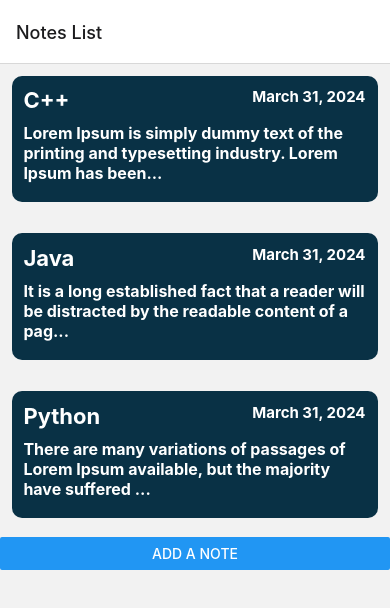
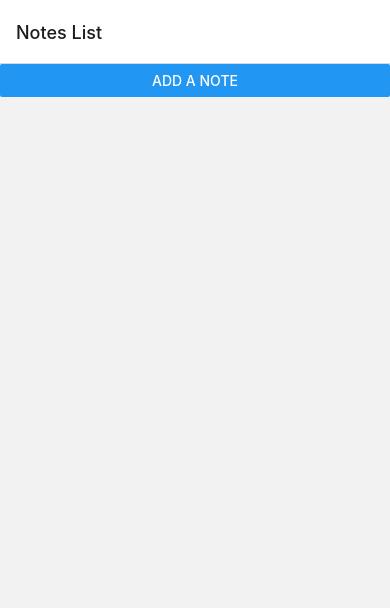
Before and after one commit to sdominicdd/MobileDev-FinalProject, a React Native app: screen / in a window 390 px wide. Shown: the top 608 px of the page. Built offline with nearby package versions, Linux system fonts and the light colour scheme.

Commit message:
Save notes in state

```diff
--- a/components/createOrEdit.jsx
+++ b/components/createOrEdit.jsx
@@ -5,6 +5,8 @@ import styles from "./styles.jsx";
 import uuid from "react-native-uuid";
 
 import * as utils from "./utilites.js";
+
+import moment from "moment";
 
 const CreateOrEditNote = ({ navigation, route }) => {
   const initialState = {
@@ -46,7 +48,12 @@ const CreateOrEditNote = ({ navigation, route }) => {
   const onSave = () => {
     navigation.navigate({
       name: "Notes List",
-      params: { id: state.id, title: state.titleInput, content: state.content },
+      params: {
+        id: state.id,
+        title: state.titleInput,
+        content: state.contentInput,
+        time: moment().format("MMMM DD, YYYY"),
+      },
       merge: true,
     });
   };
--- a/components/noteSummary.jsx
+++ b/components/noteSummary.jsx
@@ -10,13 +10,13 @@ const NoteSummary = (props) => {
   return (
     <View style={styles.widget}>
       <View style={styles.widgetTitleBar}>
-        <Text style={styles.widgetTitle}>{props.note.noteTitle}</Text>
-        <Text style={styles.createdTimeLabel}>{props.note.createdTime}</Text>
+        <Text style={styles.widgetTitle}>{props.note.title}</Text>
+        <Text style={styles.createdTimeLabel}>{props.note.time}</Text>
       </View>
 
       <Text style={styles.noteContent}>
-        {props.note.noteContent.substring(0, 95)}
-        {props.note.noteContent.length > 95 ? "..." : ""}
+        {props.note.content.substring(0, 95)}
+        {props.note.content.length > 95 ? "..." : ""}
       </Text>
     </View>
   );
--- a/notesList.jsx
+++ b/notesList.jsx
@@ -1,5 +1,8 @@
 import { FlatList, StyleSheet, Text, View, Button } from "react-native";
 import NoteSummary from "./components/noteSummary";
+import { useReducer, useEffect } from "react";
+
+import * as utils from "./components/utilites";
 
 import CreateOrEditNote from "./components/createOrEdit";
 
@@ -9,7 +12,33 @@ import moment from "moment";
 
 const currentTime = moment().format("MMMM DD, YYYY");
 
-const NotesList = ({ navigation }) => {
+const NotesList = ({ navigation, route }) => {
+  const initialState = {
+    notes: [],
+  };
+
+  const [state, dispatch] = useReducer(utils.reducer, initialState);
+
+  useEffect(() => {
+    console.log("useEffect: " + route.params);
+    if (route.params != undefined) {
+      let existingNotes = state.notes;
+      var existingIndex = existingNotes.findIndex(
+        (note) => note.id == route.params.id
+      );
+
+      if (existingIndex == -1) {
+        existingNotes.push(route.params);
+      } else {
+        existingNotes[existingIndex] = route.params;
+      }
+
+      dispatch({
+        notes: existingNotes,
+      });
+    }
+  }, [route.params]);
+
   const onAddNote = () => {
     navigation.navigate({
       name: "Create New Note",
@@ -17,34 +46,10 @@ const NotesList = ({ navigation }) => {
     });
   };
 
-  const notebooks = [];
-  notebooks.push(
-    {
-      noteTitle: "C++",
-      noteContent:
-        "Lorem Ipsum is simply dummy text of the printing and typesetting industry. Lorem Ipsum has been the industry's standard dummy text ever since the 1500s",
-      createdTime: currentTime,
-    },
-    {
-      noteTitle: "Java",
-      noteContent:
-        "It is a long established fact that a reader will be distracted by the readable content of a page when looking at its layout. The point of using Lorem Ipsum is that it has a more-or-less normal distribution of letters",
-      createdTime: currentTime,
-    },
-    {
-      noteTitle: "Python",
-      noteContent:
-        "There are many variations of passages of Lorem Ipsum available, but the majority have suffered alteration in some form, by injected humour,",
-      createdTime: currentTime,
-    }
-  );
-
-  console.log("Size of array is " + notebooks.length);
-
   return (
     <View>
       <FlatList
-        data={notebooks}
+        data={state.notes}
         renderItem={({ item }) => <NoteSummary note={item} />}
         keyExtractor={(item) => item.id}
       />
```
